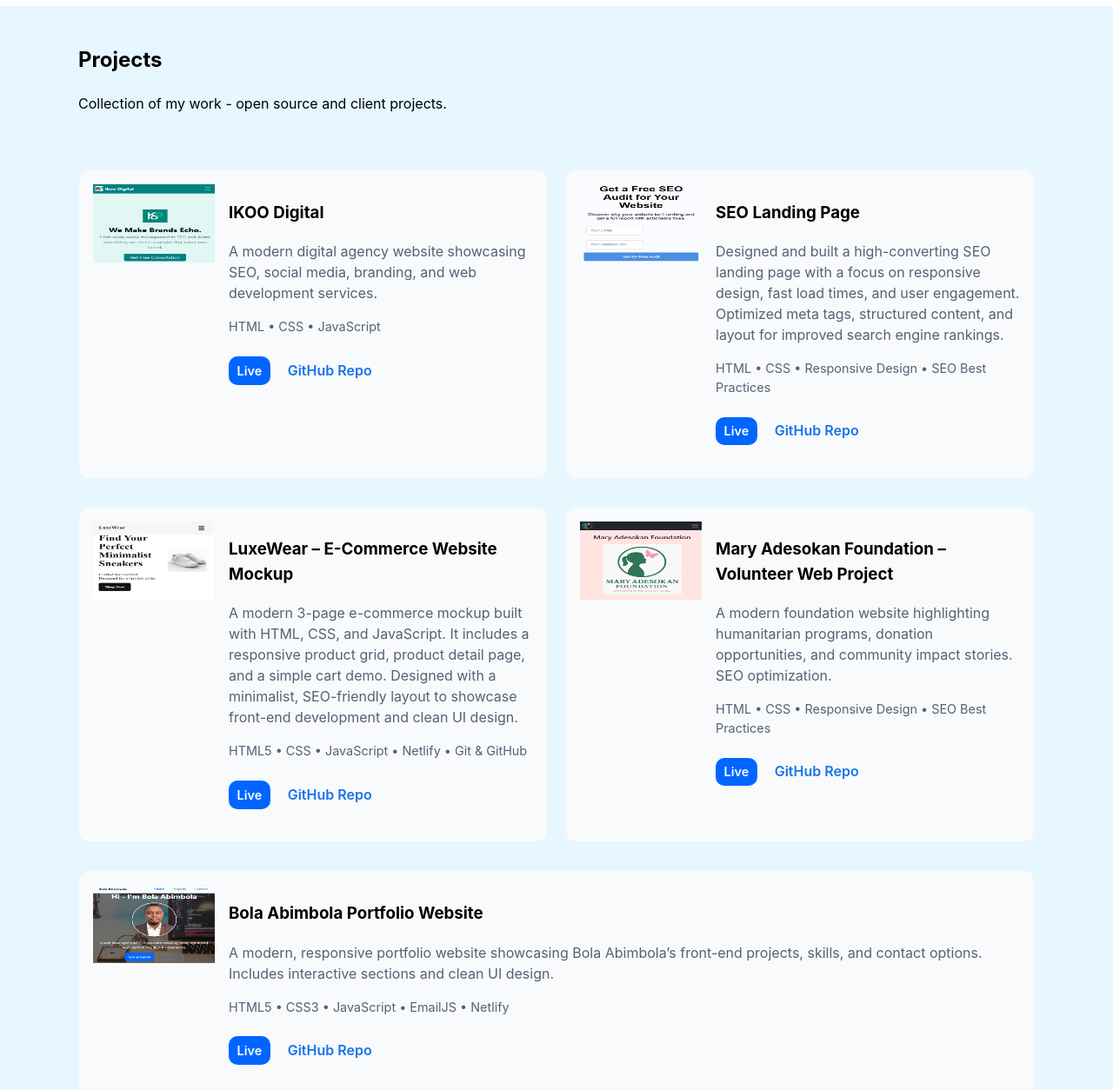
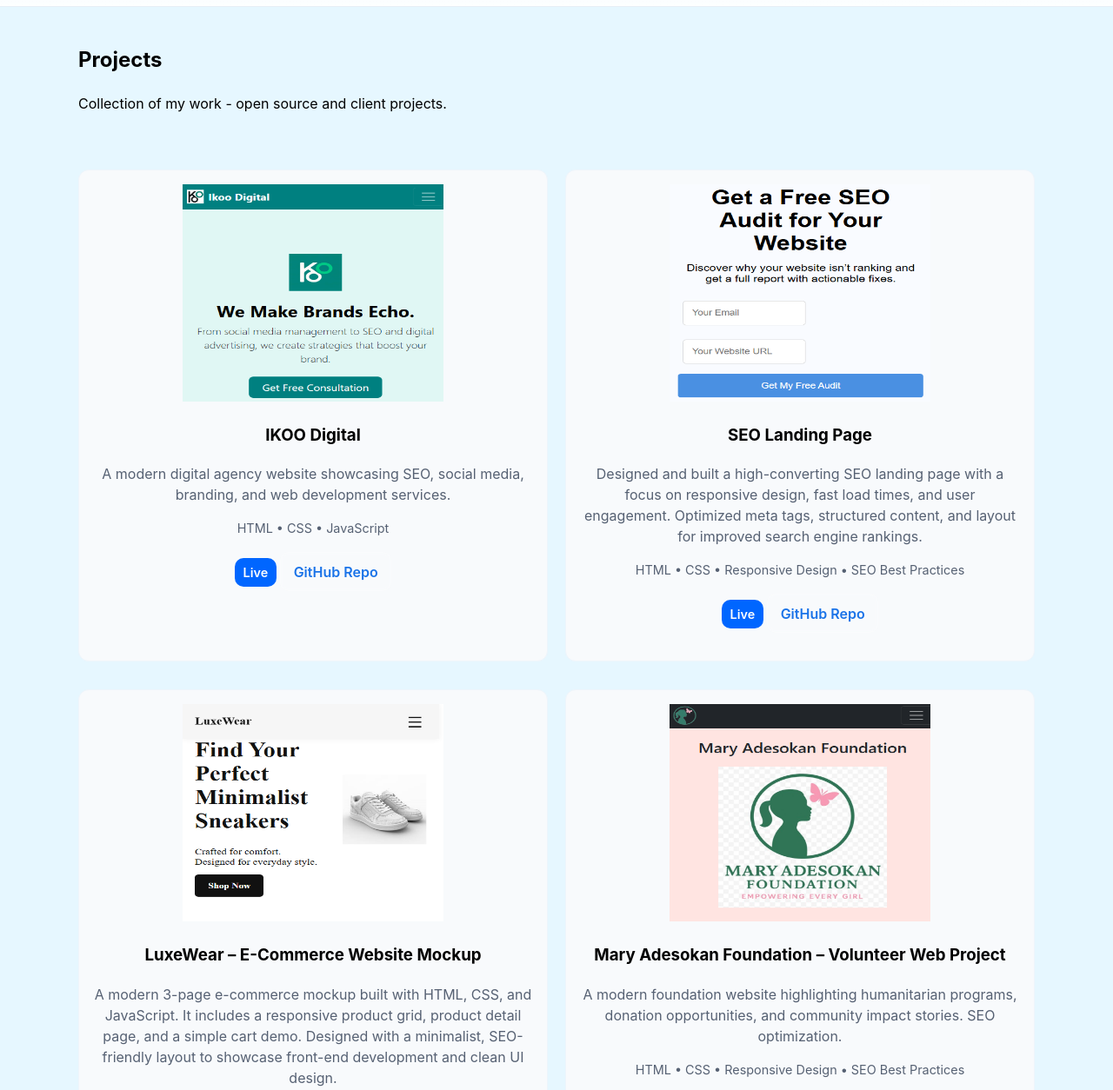
Before and after one commit to Abimbola-beep/bola-portfolio-website, a plain HTML site: page projects.html in a window 1280 px wide. Shown: the part 44-1298 px from the top of the page at 87% size. Drawn offline with Linux system fonts and the light colour scheme.

Commit message:
Update proj-body class and delete proj-img class

```diff
--- a/css/styles.css
+++ b/css/styles.css
@@ -178,13 +178,12 @@ body{
 /* Cards grid */
 .card-grid{display:grid;grid-template-columns:repeat(auto-fit,minmax(240px,1fr));gap:1rem;padding:1rem 0}
 .card{background:var(--card);border-radius:var(--radius);overflow:hidden;border:1px solid #eef5fb;display:flex;flex-direction:column}
-.card-img{height:350px;background:linear-gradient(90deg,#eef7ff,#f7fbff);display:flex;align-items:center;justify-content:center;color:var(--muted)}
 .card-body{padding:1rem;flex:1}
 
 /* Projects page */
 .page-intro{padding:2rem 0}
 .projects-grid{display:grid;grid-template-columns:repeat(auto-fit,minmax(280px,1fr));gap:1.25rem;padding:1rem 0}
-.project-card{display:flex;gap:1rem;background:var(--card);border-radius:12px;padding:1rem;border:1px solid #eef5fb}
+.project-card{display:flex;gap:1rem;background:var(--card);border-radius:12px;padding:1rem;border:1px solid #eef5fb; text-align: center;}
 .proj-img{width:140px;height:90px;background:#f3f7fb;border-radius:8px;display:flex;align-items:center;justify-content:center;color:var(--muted)}
 .muted{color:var(--muted)}
 .tech{font-size:0.9rem;color:var(--muted)}
--- a/projects.html
+++ b/projects.html
@@ -9,7 +9,7 @@
 
     <meta name="description"
         content="Explore web development projects by Bola Abimbola — responsive websites, e-commerce mockups, dashboards, and UI-focused builds." />
-
+    <link rel="icon" href="images/portfolio-logo.PNG" type="image/png">
     <!-- Open Graph -->
     <meta property="og:title" content="Bola Abimbola — Projects" />
     <meta property="og:description" content="A showcase of responsive and modern web development projects." />
@@ -53,9 +53,9 @@
 
         <section class="projects-grid">
             <article class="project-card">
-                <div class="proj-img" role="img" aria-label="Project 1"><img src="images/ikoo-project.PNG"
-                        alt="project 1 image" width="140" height="90"></div>
                 <div class="proj-body">
+                    <img src="images/ikoo-project.PNG"
+                        alt="project 1 image" width="300" height="250">
                     <h3>IKOO Digital</h3>
                     <p class="muted">A modern digital agency website showcasing SEO, social media, branding, and web
                         development services.</p>
@@ -68,9 +68,9 @@
             </article>
 
             <article class="project-card">
-                <div class="proj-img" role="img" aria-label="Project 2"><img src="images/landing-page.PNG"
-                        alt="project 2 image" width="140" height="90"></div>
                 <div class="proj-body">
+                    <img src="images/landing-page.PNG"
+                        alt="project 2 image" width="300" height="250">
                     <h3>SEO Landing Page</h3>
                     <p class="muted">Designed and built a high-converting SEO landing page with a focus on responsive
                         design, fast load times, and user engagement. Optimized meta tags, structured content, and
@@ -86,9 +86,9 @@
         </section>
         <section class="projects-grid">
             <article class="project-card">
-                <div class="proj-img" role="img" aria-label="Project 1"><img src="images/e-com mockup.PNG"
-                        alt="project 1 image" width="140" height="90"></div>
                 <div class="proj-body">
+                    <img src="images/e-com mockup.PNG"
+                        alt="project 1 image" width="300" height="250">
                     <h3>LuxeWear – E-Commerce Website Mockup</h3>
                     <p class="muted">A modern 3-page e-commerce mockup built with HTML, CSS, and JavaScript. It includes
                         a responsive product grid, product detail page, and a simple cart demo. Designed with a
@@ -102,9 +102,9 @@
             </article>
 
             <article class="project-card">
-                <div class="proj-img" role="img" aria-label="Project 2"><img src="images/mary-project.PNG"
-                        alt="project 2 image" width="140" height="90"></div>
                 <div class="proj-body">
+                    <img src="images/mary-project.PNG"
+                        alt="project 2 image" width="300" height="250">
                     <h3>Mary Adesokan Foundation – Volunteer Web Project</h3>
                     <p class="muted">A modern foundation website highlighting humanitarian programs, donation
                         opportunities, and community impact stories.
@@ -119,9 +119,9 @@
         </section>
         <section class="projects-grid">
             <article class="project-card">
-                <div class="proj-img" role="img" aria-label="Project 1"><img src="images/bola-portfolio img.PNG"
-                        alt="project 1 image" width="140" height="90"></div>
                 <div class="proj-body">
+                    <img src="images/bola-portfolio img.PNG"
+                        alt="project 1 image" width="300" height="250">
                     <h3>Bola Abimbola Portfolio Website</h3>
                     <p class="muted">A modern, responsive portfolio website showcasing Bola Abimbola’s front-end
                         projects, skills, and contact options. Includes interactive sections and clean UI design. </p>
```
Also changed, not shown: contact.html (+1 -1 lines).
